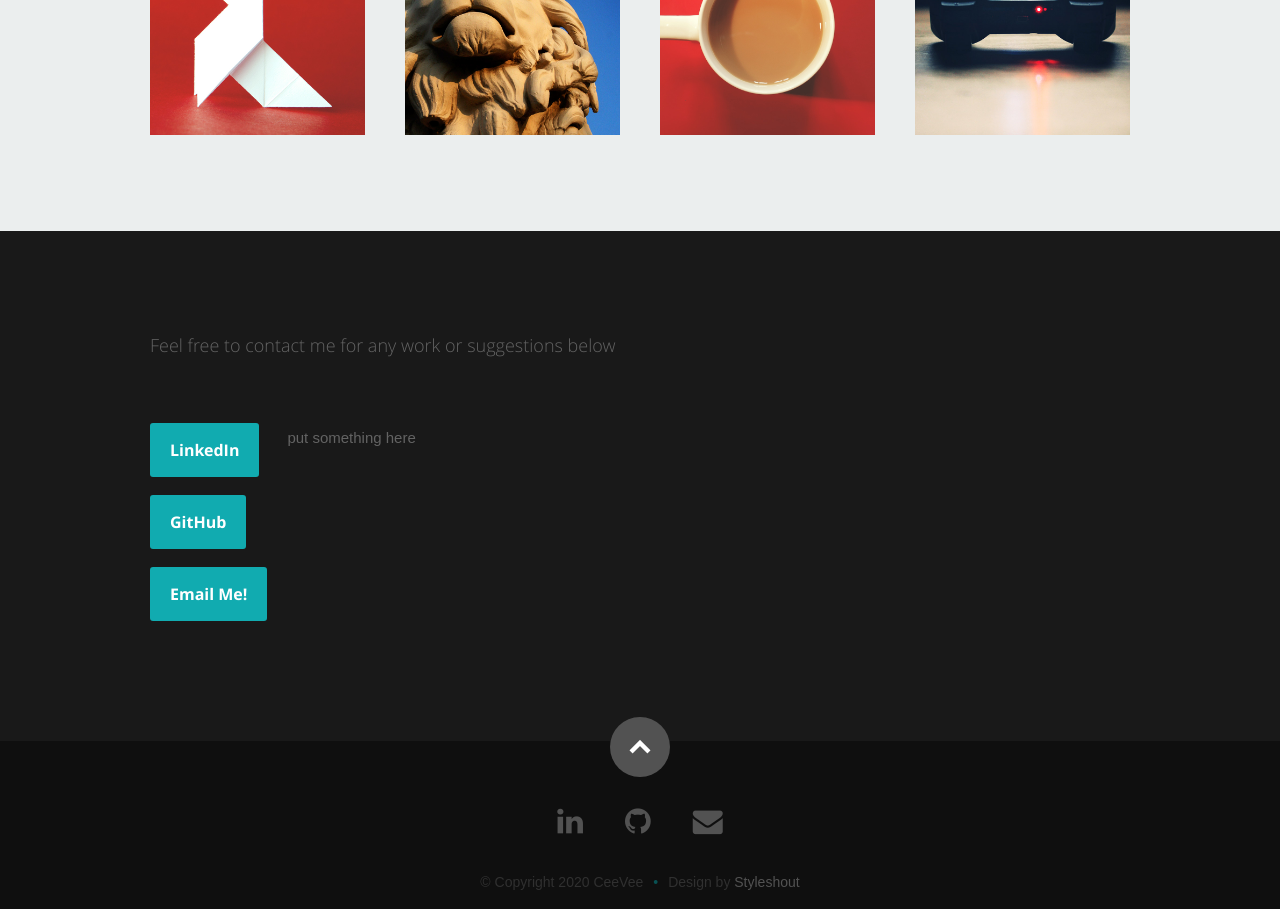
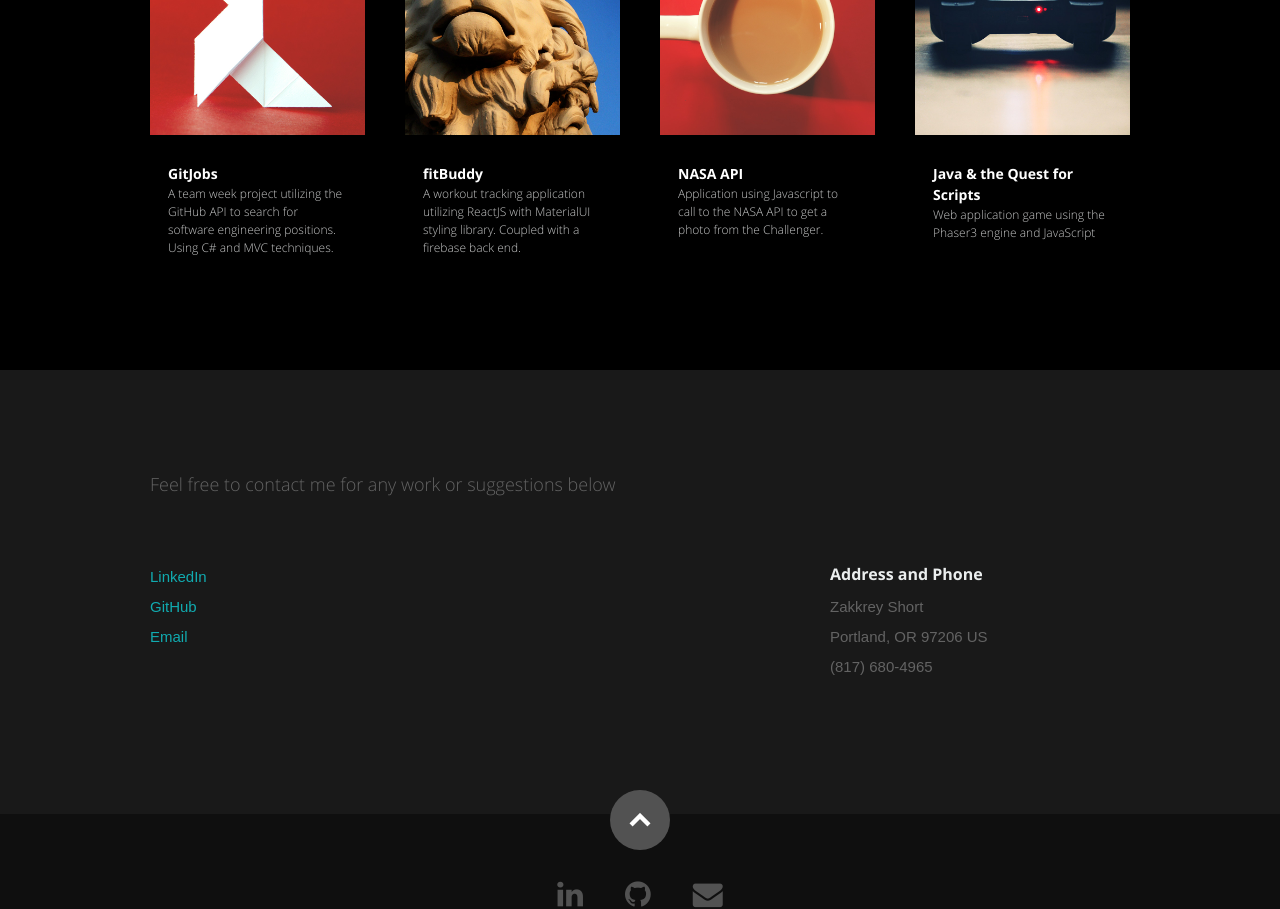
Before and after one commit to zakkreyshort/portfolio, a React (Create React App) app: page / in a window 1280 px wide. Shown: the part 3840-4749 px from the top of the page. Built offline with nearby package versions, Linux system fonts and the light colour scheme.

Commit message:
working portfolio

```diff
--- a/public/css/layout.css
+++ b/public/css/layout.css
@@ -417,7 +417,7 @@ ul#nav li.current a { color: #F06000; }
 /* ------------------------------------------------------------------ */
 
 #portfolio {
-   background: #ebeeee;
+   background: #000000;
    padding-top: 90px;
    padding-bottom: 60px;
 }
--- a/src/App.js
+++ b/src/App.js
@@ -3,7 +3,6 @@ import Header from './components/header/header';
 import About from './components/about/about';
 import Resume from './components/resume/resume';
 import Portfolio from './components/portfolio/portfolio';
-// import Testimonials from  './components/testimonials/testimonials';
 import ContactUs from './components/contactus/contactus';
 import Footer from './components/footer/footer';
 import resumeData from './resumeData';
@@ -15,7 +14,6 @@ class App extends Component {
         <About resumeData={resumeData}/>
         <Resume resumeData={resumeData}/>
         <Portfolio resumeData={resumeData}/>
-        {/*<Testimonials /> */}
         <ContactUs resumeData={resumeData}/>
         <Footer resumeData={resumeData}/>
       </div>
--- a/src/components/contactus/contactus.js
+++ b/src/components/contactus/contactus.js
@@ -14,34 +14,23 @@ export default class ContactUs extends Component {
           <div className="row">
             <aside className="eigth columns footer-widgets">
               <div className="widget">
-                <div className="col">
-
-              <a href={resumeData.linkedinId}>
-            <button>LinkedIn</button>
-            </a>
-                </div>
-
-                <div className="col">
-                  <a href={resumeData.gitHubId}>
-                <button>GitHub</button>
-                </a>
-                </div>
-
-                <div className="col">
-                  <a href={resumeData.emailId}>
-                <button>Email Me!</button>
-                </a>
-                </div>
-
+                <a href={resumeData.linkedinId}>LinkedIn</a> <br />
+                <a href={resumeData.gitHubId}>GitHub</a> <br />
+                <a href={resumeData.emailId}>Email</a>
               </div>
-
             </aside>
-
-              <p>put something here</p>
-
+            <aside className="four columns footer-widgets">
+      <div className="widget widget_contact">
+        <h4>Address and Phone</h4>
+        <p className="address">
+          Zakkrey Short<br />
+          Portland, OR 97206 US<br />
+          <span>(817) 680-4965</span>
+        </p>
+      </div>
+    </aside>
           </div>
         </section>
-
         );
   }
 }
--- a/src/components/header/header.js
+++ b/src/components/header/header.js
@@ -7,7 +7,7 @@ export default class Header extends Component {
       <header id="home">
          <nav id="nav-wrap">
             <a className="mobile-btn" href="#nav-wrap" title="Show navigation">Show navigation</a>
-          <a className="mobile-btn" href="#" title="Hide navigation">Hide navigation</a>
+          <a className="mobile-btn" href="#nav-wrap" title="Hide navigation">Hide navigation</a>
             <ul id="nav" className="nav">
                <li className="current"><a className="smoothscroll" href="#home">Home</a></li>
                <li><a className="smoothscroll" href="#about">About</a></li>
--- a/src/components/portfolio/portfolio.js
+++ b/src/components/portfolio/portfolio.js
@@ -3,7 +3,7 @@ export default class Porfolio extends Component {
   render() {
     let resumeData = this.props.resumeData;
     return (
-      <section id="portfolio">
+      <section id="portfolio" className="portfolio">
       <div className="row">
         <div className="twelve columns collapsed">
           <h1>Check Out Some of My Works.</h1>
@@ -12,19 +12,18 @@ export default class Porfolio extends Component {
             resumeData.portfolio && resumeData.portfolio.map((item)=>{
               return(
                 <div className="columns portfolio-item">
-                  <div className="item-wrap">
-                    <a href="#modal-01">
-                      <img src={`${item.imgurl}`} className="item-img"/>
+                  {/* <div className="item-wrap"> */}
+                    <a href={item.itemurl} src={item.itemurl}>
+                      <img src={`${item.imgurl}`} className="item-img" alt="pcsuff"/>
                       <div className="overlay">
                         <div className="portfolio-item-meta">
                           <h5>{item.name}</h5>
                           <p>{item.description}</p>
-                          <button href={item.itemurl}>Visit</button>
                         </div>
                       </div>
                     </a>
-                  </div>
-                </div>
+                  {/* </div> */}
+                     </div>
               )
             })
           }
--- a/src/resumeData.js
+++ b/src/resumeData.js
@@ -99,19 +99,23 @@ let resumeData = {
     ],
     "portfolio":[
       {
-        "name":"A first proj",
-        "description":"first",
-        "imgurl":"images/portfolio/origami.jpg"
+        "name":"GitJobs",
+        "description":"A team week project utilizing the GitHub API to search for software engineering positions. Using C# and MVC techniques.",
+        "imgurl":"images/portfolio/origami.jpg",
+        "itemurl":"https://github.com/zakkreyshort/GitJobs"
       },
       {
-        "name":"Another project",
-        "description":"Super cool thingy",
-        "imgurl":"images/portfolio/judah.jpg"
+        "name":"fitBuddy",
+        "description":"A workout tracking application utilizing ReactJS with MaterialUI styling library. Coupled with a firebase back end.",
+        "imgurl":"images/portfolio/judah.jpg",
+        "itemurl":"https://github.com/zakkreyshort/fitBuddy"
+
       },
       {
-        "name":"A 3rd project",
-        "description":"Application using js/react",
-        "imgurl":"images/portfolio/coffee.jpg"
+        "name":"NASA API",
+        "description":"Application using Javascript to call to the NASA API to get a photo from the Challenger.",
+        "imgurl":"images/portfolio/coffee.jpg",
+        "itemurl":"https://github.com/zakkreyshort/nasa-api-test"
       },
       {
         "name":"Java & the Quest for Scripts",
```
Also changed, not shown: src/App.css (+7 -0 lines).
